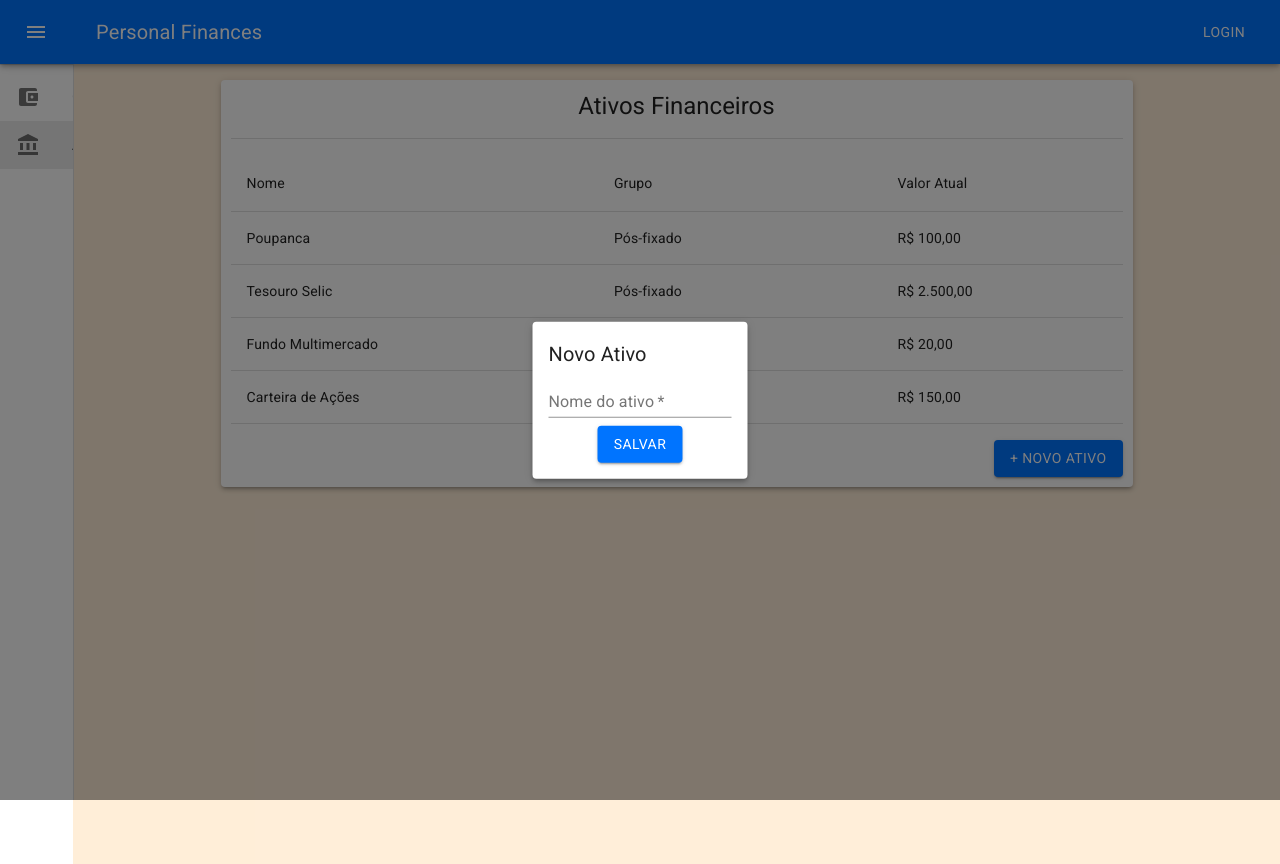
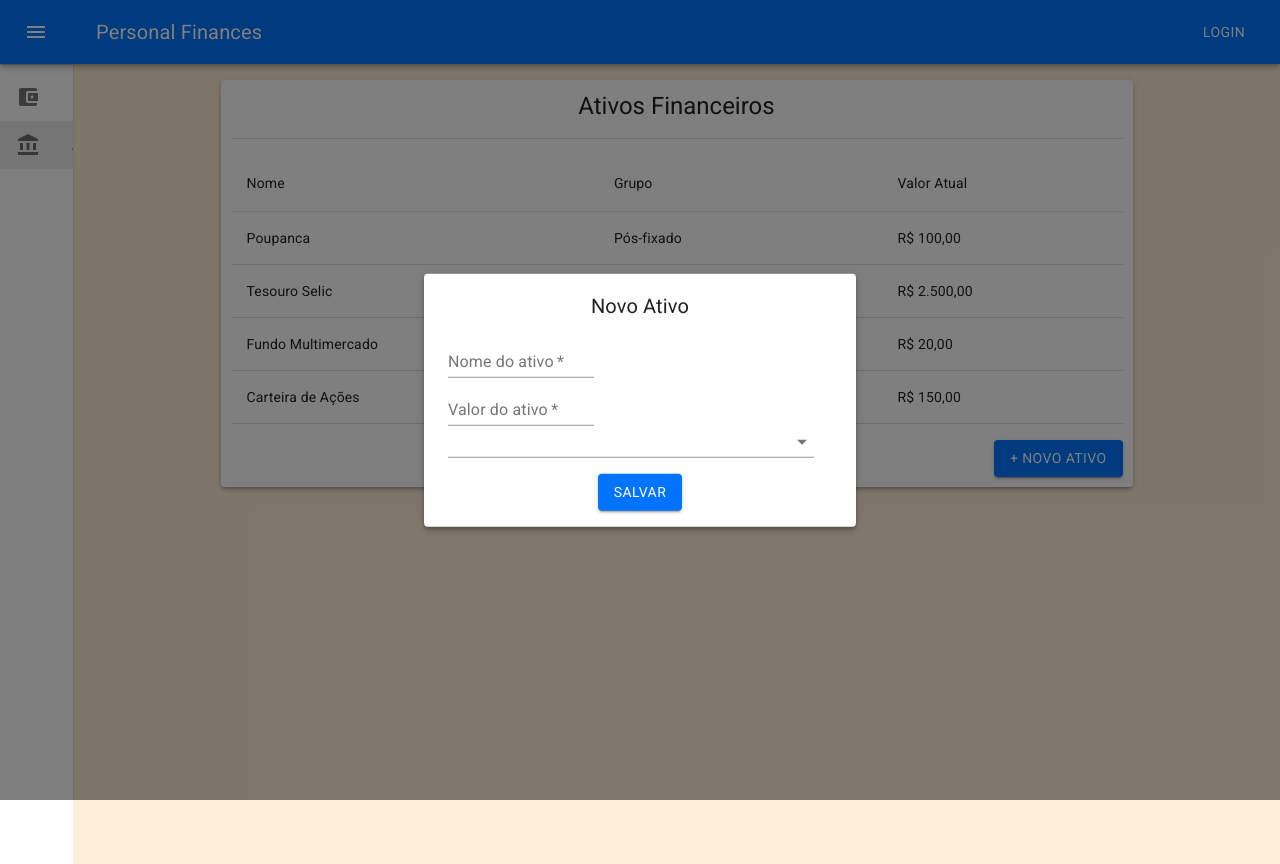
Before and after one commit to taciogt/personal-finances, a React (Create React App) app in the folder frontend/personal-finance/: page / in a window 1280 px wide. Both pictures are taken after a click on the button "+ NOVO ATIVO". Built offline with nearby package versions, Linux system fonts and the light colour scheme.

Commit message:
creates asset button

```diff
--- a/frontend/personal-finance/src/components/CreateAsset.tsx
+++ b/frontend/personal-finance/src/components/CreateAsset.tsx
@@ -1,20 +1,32 @@
 import Button from '@material-ui/core/Button'
-import React, {FC, useState} from 'react'
-import {Box, Card, Container, Modal, Paper, TextField, Typography, useFormControl} from '@material-ui/core'
-import {styled} from '@material-ui/core/styles'
+import React, {ChangeEvent, FC, useState} from 'react'
+import {Box, FormControl, MenuItem, Modal, Paper, Select, TextField, Typography} from '@material-ui/core'
+import {createStyles, makeStyles, styled, Theme} from '@material-ui/core/styles'
 import {Asset, AssetGroup} from '../domain/Assets'
+
+const useStyles = makeStyles((theme: Theme) =>
+  createStyles({
+    formControl: {
+      margin: theme.spacing(1),
+      // minWidth: 120,
+    },
+    selectEmpty: {
+      marginTop: theme.spacing(2),
+    },
+  }),
+)
 
 const StyledModal = styled(Modal)(({theme}) => ({
   top: '50%',
   left: '50%',
-  transform: 'translate(-50%, -50%)',
-  position: 'absolute',
+  // transform: 'translate(-50%, -50%)',
+  // position: 'absolute',
   // width: 600,
-  // height: 600,
-  backgroundColor: theme.palette.background.paper,
-  border: '2px solid #000',
-  boxShadow: theme.shadows[5],
-  // padding: theme.spacing(2, 4, 3),
+  // // height: 600,
+  // backgroundColor: theme.palette.background.paper,
+  // border: '2px solid #000',
+  // boxShadow: theme.shadows[5],
+  // // padding: theme.spacing(2, 4, 3),
 }))
 
 const StyledCard = styled(Paper)(({theme}) => ({
@@ -22,7 +34,7 @@ const StyledCard = styled(Paper)(({theme}) => ({
   left: '50%',
   transform: 'translate(-50%, -50%)',
   position: 'absolute',
-  // width: 600,
+  minWidth: 400,
   // height: 600,
   // backgroundColor: theme.palette.background.paper,
   // border: '2px solid #000',
@@ -31,17 +43,26 @@ const StyledCard = styled(Paper)(({theme}) => ({
   // alignContent: 'center'
 }))
 
+
 interface CreateAssetProps {
   assetGroups: AssetGroup[]
   onSave: (asset: Asset) => void
 }
 
+
 export const CreateAsset: FC<CreateAssetProps> = ({assetGroups, onSave}) => {
+  const classes = useStyles()
   const [open, setOpen] = useState(false)
   const [assetName, setAssetName] = useState('')
+  const [assetValue, setAssetValue] = useState(0)
+
+  const [age, setAge] = useState('')
+  const handleChange = (event: ChangeEvent<{ value: unknown }>) => {
+    setAge(event.target.value as string)
+  }
 
   const saveButtonHandler = () => {
-    onSave(new Asset(assetName, 0, assetGroups[0]))
+    onSave(new Asset(assetName, assetValue, assetGroups[0]))
     setOpen(false)
   }
 
@@ -49,20 +70,34 @@ export const CreateAsset: FC<CreateAssetProps> = ({assetGroups, onSave}) => {
     <Button color='primary' variant='contained' onClick={() => setOpen(true)}>
       <Typography variant='button'>+ Novo Ativo</Typography>
     </Button>
-    <Modal aria-labelledby="simple-modal-title" aria-describedby="simple-modal-description"
+    <StyledModal aria-labelledby="simple-modal-title" aria-describedby="simple-modal-description"
       open={open}
       onClose={() => setOpen(false)}>
       <StyledCard elevation={4}>
-        <Typography variant='h6'>Novo Ativo</Typography>
-        <form>
-          <TextField required label='Nome do ativo' onChange={event => setAssetName(event.target.value)}/>
-        </form>
-        <Box marginTop={1} display='flex' flexDirection='column' alignItems='center'>
-          <Button color='primary' variant='contained' onClick={saveButtonHandler}>
-            <Typography variant='button'>Salvar</Typography>
-          </Button>
+        <Box>
+          <Box display='flex' flexDirection='column' alignItems='center'>
+            <Typography variant='h6'>
+              Novo Ativo
+            </Typography>
+          </Box>
+          <FormControl className={classes.formControl}>
+            <Box width="40%">
+              <TextField required label='Nome do ativo' onChange={event => setAssetName(event.target.value)}/>
+              <TextField required label='Valor do ativo' onChange={event => setAssetValue(+event.target.value)}/>
+            </Box>
+            <Select label='Classe de Ativo' value={age} onChange={handleChange}>
+              {assetGroups.map(assetGroup =>
+                <MenuItem key={assetGroup.name} value={assetGroup.name}>{assetGroup.name}</MenuItem>
+              )}
+            </Select>
+          </FormControl>
+          <Box marginTop={1} display='flex' flexDirection='column' alignItems='center'>
+            <Button color='primary' variant='contained' onClick={saveButtonHandler}>
+              <Typography variant='button'>Salvar</Typography>
+            </Button>
+          </Box>
         </Box>
       </StyledCard>
-    </Modal>
+    </StyledModal>
   </>
 }
```
